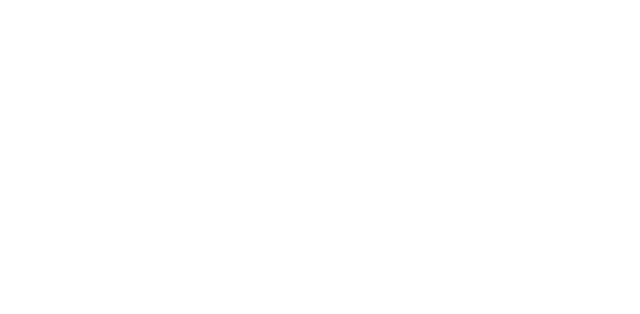
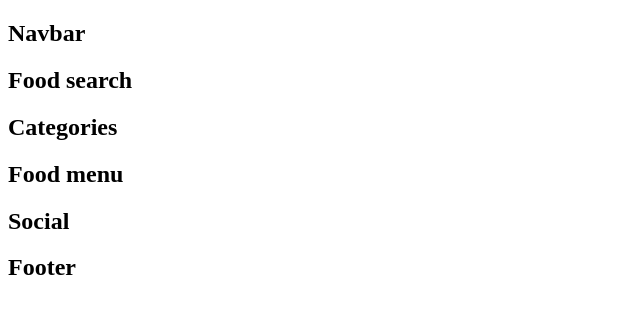
Before and after one commit to leventejuhasz/Szakdolgozat, a plain HTML site: page index.html in a window 1280 px wide. Shown: the whole page, without its empty margins (0-640 px from the left). Drawn offline with Linux system fonts and the light colour scheme.

Commit message:
Sections

```diff
--- a/index.html
+++ b/index.html
@@ -1,12 +1,46 @@
 <!DOCTYPE html>
 <html lang="hu">
-<head>
-    <meta charset="UTF-8">
+  <head>
+    <meta charset="UTF-8" />
     <!-- Fontos, hogy reszponzív legyen-->
-    <meta name="viewport" content="width=device-width, initial-scale=1.0">
+    <meta name="viewport" content="width=device-width, initial-scale=1.0" />
     <title>Étterem</title>
-</head>
-<body>
+  </head>
+  <body>
+    <!-- Navbar section starts here-->
+    <section class="Navbar">
+      <h1>Navbar</h1>
+    </section>
+    <!-- Navbar section ends here-->
 
-</body>
+    <!-- Food search section starts here-->
+    <section class="Food search">
+      <h1>Food search</h1>
+    </section>
+    <!-- Food search section ends here-->
+
+    <!-- Categories section starts here-->
+    <section class="Categories">
+      <h1>Categories</h1>
+    </section>
+    <!-- Categories section ends here-->
+
+    <!-- Food menu section starts here-->
+    <section class="Food menu">
+      <h1>Food menu</h1>
+    </section>
+    <!--  Food menu section ends here-->
+
+    <!-- Social section starts here-->
+    <section class="Social">
+      <h1>Social</h1>
+    </section>
+    <!-- Social section ends here-->
+
+    <!-- Footer section starts here-->
+    <section class="Footer">
+      <h1>Footer</h1>
+    </section>
+    <!-- Footer section ends here-->
+  </body>
 </html>
```
